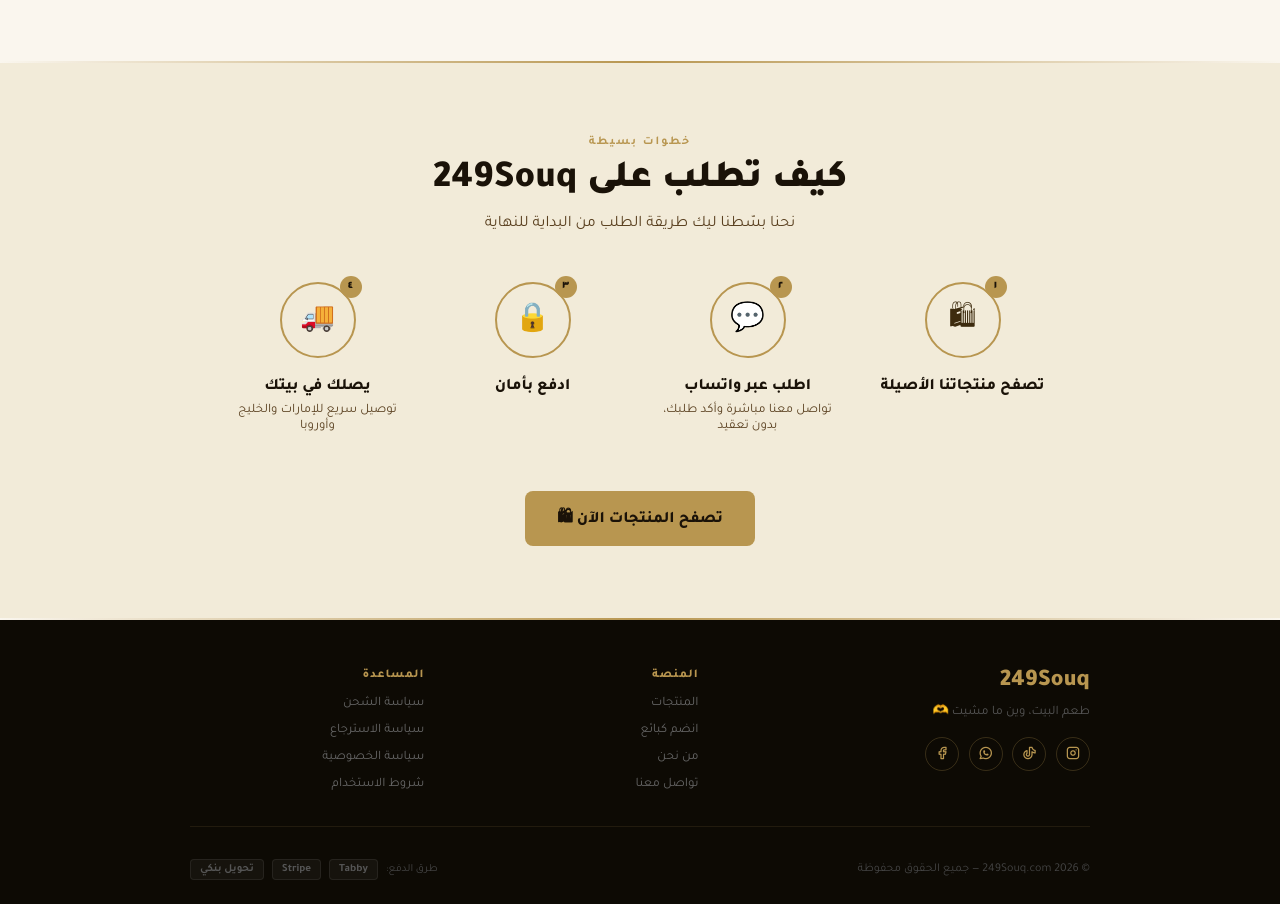
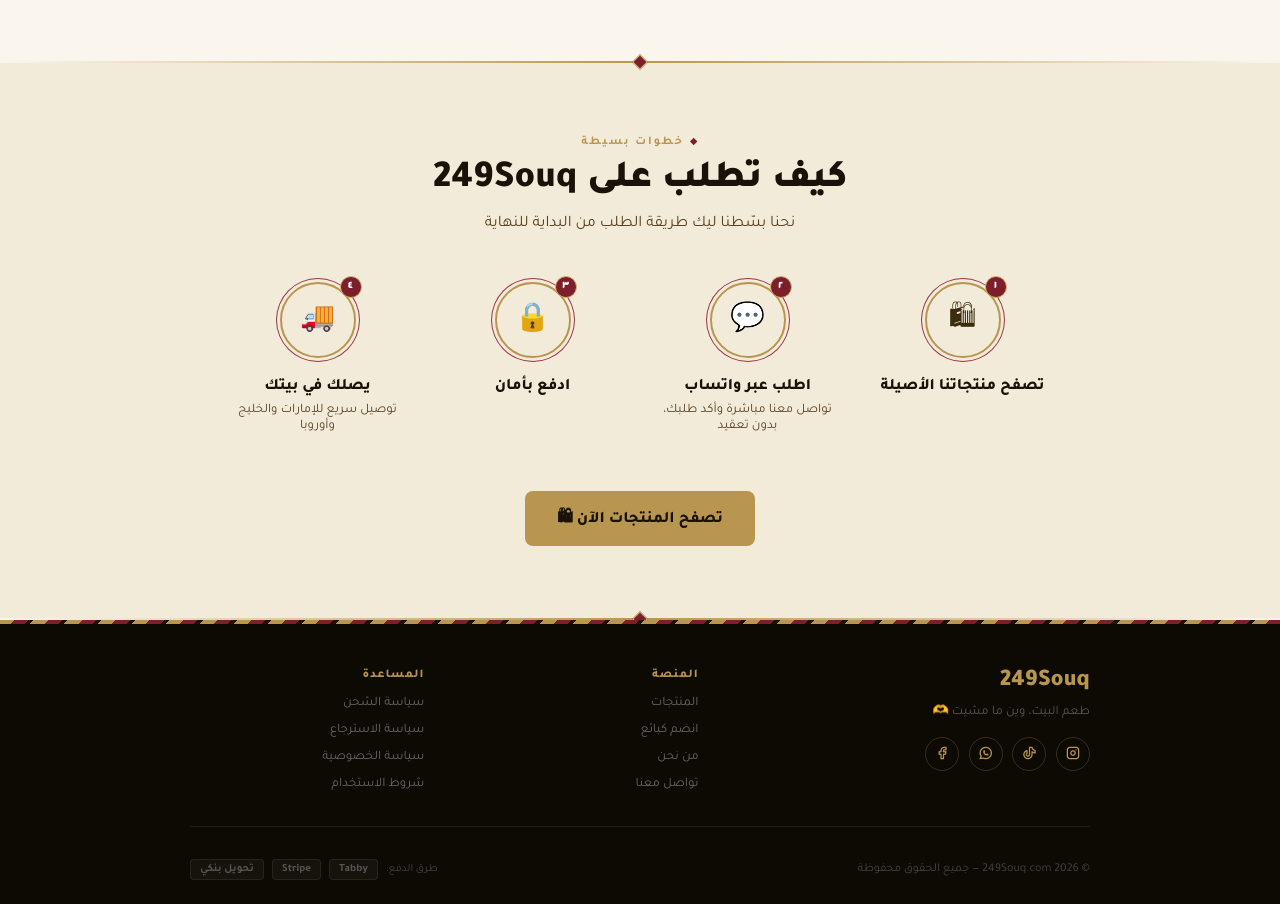
Before and after one commit to MEQPro/249SOUQ, a plain HTML site: page index.html in a window 1280 px wide. Shown: the part 1040-1944 px from the top of the page. Drawn offline with Linux system fonts and the light colour scheme.

Commit message:
Add Sudanese-heritage maroon/black accent system (dividers, section tags, footer strip, step badges)

```diff
--- a/index.html
+++ b/index.html
@@ -102,30 +102,30 @@
     <div style="display:grid;grid-template-columns:repeat(auto-fit,minmax(190px,1fr));gap:0">
       <div style="text-align:center;padding:0 1rem 1.5rem;position:relative">
         <div style="width:76px;height:76px;margin:0 auto 1.25rem;position:relative">
-          <div style="width:76px;height:76px;border-radius:50%;border:2px solid var(--gold);background:var(--cream-dark);display:flex;align-items:center;justify-content:center;font-size:28px">🛍</div>
-          <div style="position:absolute;top:-6px;right:-6px;width:22px;height:22px;background:var(--gold);border-radius:50%;color:var(--brown-deep);font-size:11px;font-weight:900;display:flex;align-items:center;justify-content:center">١</div>
+          <div class="step-badge">🛍</div>
+          <div class="step-num">١</div>
         </div>
         <div style="font-size:1rem;font-weight:800;color:var(--brown-deep);margin-bottom:.4rem">تصفح منتجاتنا الأصيلة</div>
       </div>
       <div style="text-align:center;padding:0 1rem 1.5rem;position:relative">
         <div style="width:76px;height:76px;margin:0 auto 1.25rem;position:relative">
-          <div style="width:76px;height:76px;border-radius:50%;border:2px solid var(--gold);background:var(--cream-dark);display:flex;align-items:center;justify-content:center;font-size:28px">💬</div>
-          <div style="position:absolute;top:-6px;right:-6px;width:22px;height:22px;background:var(--gold);border-radius:50%;color:var(--brown-deep);font-size:11px;font-weight:900;display:flex;align-items:center;justify-content:center">٢</div>
+          <div class="step-badge">💬</div>
+          <div class="step-num">٢</div>
         </div>
         <div style="font-size:1rem;font-weight:800;color:var(--brown-deep);margin-bottom:.4rem">اطلب عبر واتساب</div>
         <div style="font-size:13px;color:var(--brown-mid)">تواصل معنا مباشرة وأكد طلبك، بدون تعقيد</div>
       </div>
       <div style="text-align:center;padding:0 1rem 1.5rem;position:relative">
         <div style="width:76px;height:76px;margin:0 auto 1.25rem;position:relative">
-          <div style="width:76px;height:76px;border-radius:50%;border:2px solid var(--gold);background:var(--cream-dark);display:flex;align-items:center;justify-content:center;font-size:28px">🔒</div>
-          <div style="position:absolute;top:-6px;right:-6px;width:22px;height:22px;background:var(--gold);border-radius:50%;color:var(--brown-deep);font-size:11px;font-weight:900;display:flex;align-items:center;justify-content:center">٣</div>
+          <div class="step-badge">🔒</div>
+          <div class="step-num">٣</div>
         </div>
         <div style="font-size:1rem;font-weight:800;color:var(--brown-deep);margin-bottom:.4rem">ادفع بأمان</div>
       </div>
       <div style="text-align:center;padding:0 1rem 1.5rem;position:relative">
         <div style="width:76px;height:76px;margin:0 auto 1.25rem;position:relative">
-          <div style="width:76px;height:76px;border-radius:50%;border:2px solid var(--gold);background:var(--cream-dark);display:flex;align-items:center;justify-content:center;font-size:28px">🚚</div>
-          <div style="position:absolute;top:-6px;right:-6px;width:22px;height:22px;background:var(--gold);border-radius:50%;color:var(--brown-deep);font-size:11px;font-weight:900;display:flex;align-items:center;justify-content:center">٤</div>
+          <div class="step-badge">🚚</div>
+          <div class="step-num">٤</div>
         </div>
         <div style="font-size:1rem;font-weight:800;color:var(--brown-deep);margin-bottom:.4rem">يصلك في بيتك</div>
         <div style="font-size:13px;color:var(--brown-mid)">توصيل سريع للإمارات والخليج وأوروبا</div>
--- a/style.css
+++ b/style.css
@@ -11,6 +11,9 @@
   --brown-deep:#1A1208;
   --brown:#3D2B0E;
   --brown-mid:#5A4020;
+  --maroon:#7A1F2B;
+  --maroon-dark:#4C0F1A;
+  --maroon-light:#9C3347;
 }
 html{scroll-behavior:smooth}
 body{font-family:'Tajawal',sans-serif;direction:rtl;background:var(--cream);color:var(--brown)}
@@ -31,10 +34,12 @@
 .nav-mobile a:hover{color:var(--gold)}
 
 /* ── DIVIDER ── */
-.divider{height:2px;background:linear-gradient(90deg,transparent,var(--gold),transparent)}
+.divider{height:2px;background:linear-gradient(90deg,transparent,var(--gold),transparent);position:relative}
+.divider::after{content:'';position:absolute;top:50%;left:50%;width:9px;height:9px;background:var(--maroon);border:1.5px solid var(--gold-light);transform:translate(-50%,-50%) rotate(45deg)}
 
 /* ── SECTION BASE ── */
 .section-tag{font-size:12px;font-weight:700;color:var(--gold);letter-spacing:2px;margin-bottom:.5rem}
+.section-tag::before{content:'\25C6';color:var(--maroon);font-size:9px;margin-inline-end:6px}
 .section-title{font-size:clamp(1.6rem,4vw,2.4rem);font-weight:900;color:var(--brown-deep);margin-bottom:.6rem;line-height:1.25}
 .section-title-light{color:#fff}
 .section-desc{font-size:1rem;color:var(--brown-mid);line-height:1.9;max-width:600px}
@@ -47,7 +52,8 @@
 .btn-outline:hover{background:rgba(184,150,80,0.1)}
 
 /* ── FOOTER ── */
-footer{background:#0D0A04;padding:3rem 2rem 1.5rem}
+footer{background:#0D0A04;padding:3rem 2rem 1.5rem;position:relative}
+footer::before{content:'';position:absolute;top:0;left:0;right:0;height:4px;background:repeating-linear-gradient(135deg,var(--gold) 0 10px,var(--maroon) 10px 20px,var(--brown-deep) 20px 24px)}
 .footer-inner{max-width:900px;margin:0 auto}
 .footer-top{display:grid;grid-template-columns:1.5fr 1fr 1fr;gap:2.5rem;margin-bottom:2rem;padding-bottom:2rem;border-bottom:1px solid rgba(184,150,80,0.12)}
 .footer-logo{font-size:1.5rem;font-weight:900;color:var(--gold);margin-bottom:.3rem}
@@ -85,6 +91,14 @@
 .back-link{color:#aaa;font-size:14px;text-decoration:none}
 .back-link:hover{color:var(--gold)}
 
+
+/* ── HERITAGE STEP BADGE (double gold/maroon ring, used for numbered process icons) ── */
+.step-badge{width:76px;height:76px;border-radius:50%;border:2px solid var(--gold);box-shadow:0 0 0 3px var(--cream-dark),0 0 0 4px var(--maroon-light);background:var(--cream-dark);display:flex;align-items:center;justify-content:center;font-size:28px}
+.step-num{position:absolute;top:-6px;right:-6px;width:22px;height:22px;background:var(--maroon);border:1.5px solid var(--gold-light);border-radius:50%;color:#fff;font-size:11px;font-weight:900;display:flex;align-items:center;justify-content:center}
+
+/* ── HERITAGE CATEGORY ICON RING (for product category icons) ── */
+.cat-icon-ring{width:56px;height:56px;border-radius:50%;border:2px solid var(--gold);box-shadow:0 0 0 3px var(--cream),0 0 0 4px var(--maroon);background:var(--cream-dark);display:flex;align-items:center;justify-content:center;color:var(--gold-dark);font-size:22px}
+
 /* ── RESPONSIVE ── */
 @media(max-width:680px){
   .nav-links,.nav-cta{display:none}
```
